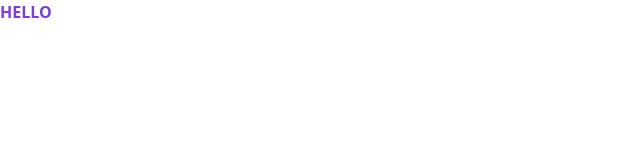
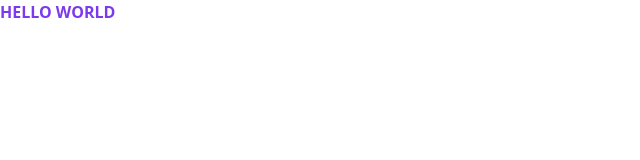
Before and after one commit to payalgithubacc/website, a website: page src/index.html in a window 1280 px wide. Shown: the full height of the page, 0-640 px from the left. Drawn offline with nearby package versions, Linux system fonts and the light colour scheme.

Commit message:
1 file modified

```diff
--- a/src/index.html
+++ b/src/index.html
@@ -5,10 +5,11 @@
   <meta name="viewport" content="width=device-width, initial-scale=1, shrink-to-fit=no">
   <link href="https://unpkg.com/tailwindcss@^1.0/dist/tailwind.min.css" rel="stylesheet">
   <title>Welcome to Tailwind!</title>
+  <link rel="icon" type="image/x-icon" href="/images/favicon.ico">
 </head>
 <body>
 	<div id="app">
-  <h2 class="text-purple-600 font-bold">HELLO</h1>
+  <h2 class="text-purple-600 font-bold ">HELLO WORLD</h1>
 
 </div>
 </body>
```
